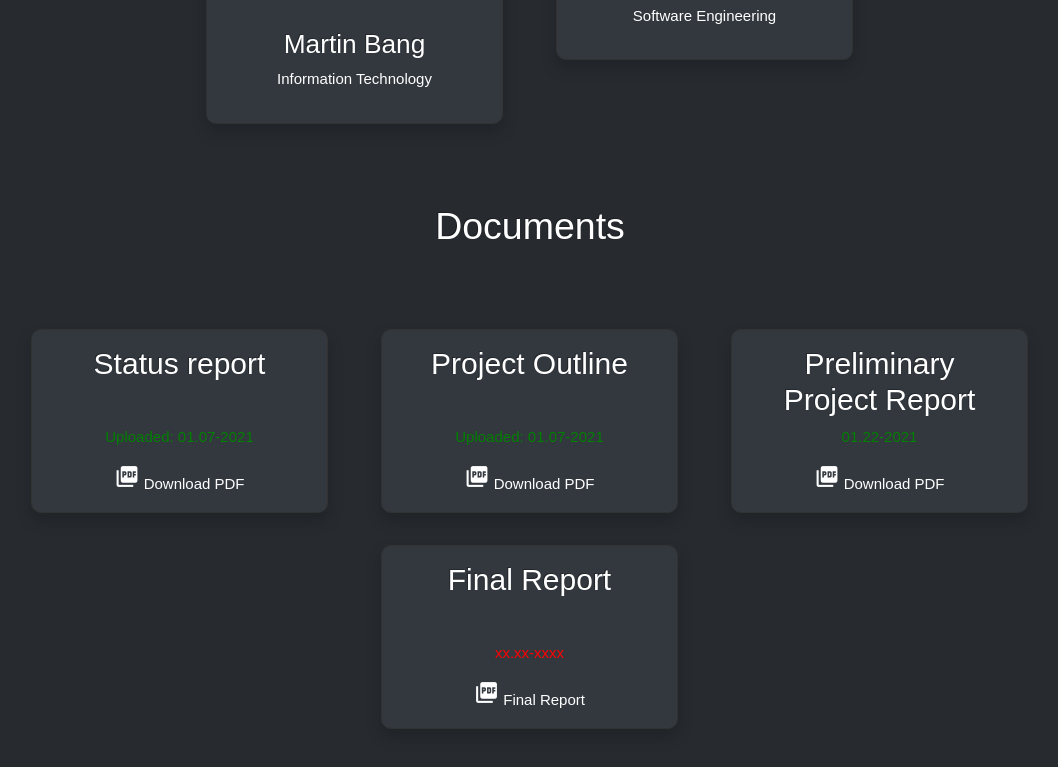
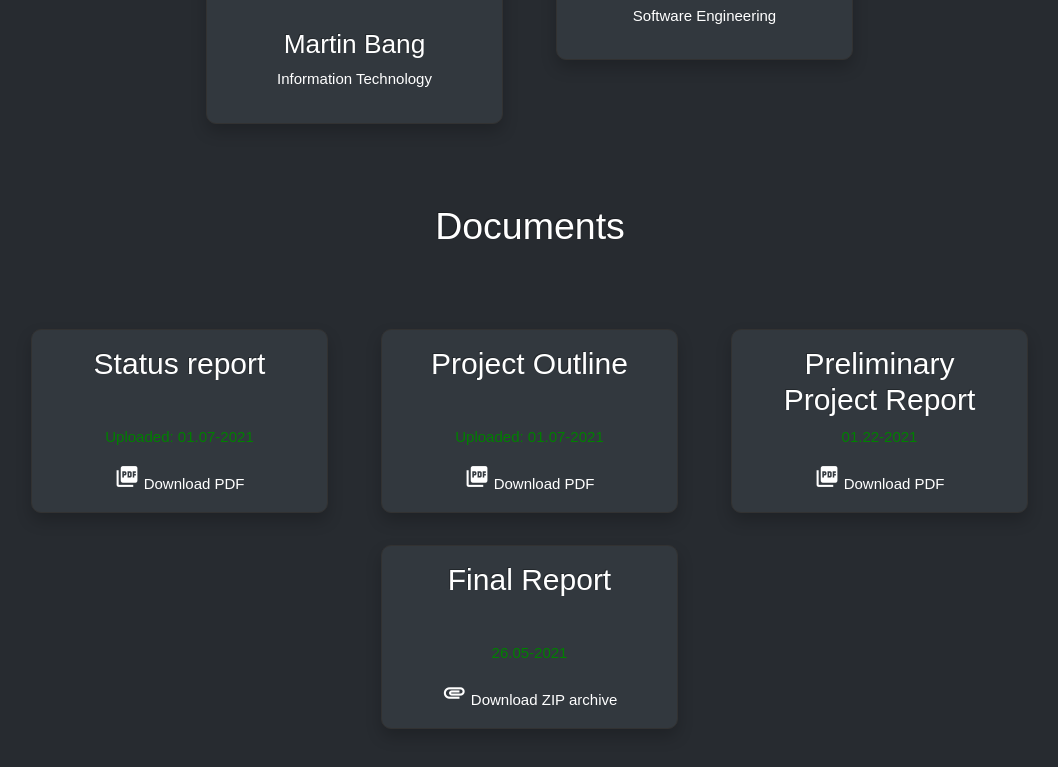
Before and after one commit to Kayizoku/Kayizoku.github.io, a plain HTML site: page index.html in a window 1280 px wide. Shown: the part 1705-2472 px from the top of the page, without its empty margins (110-1168 px from the left). Drawn offline with nearby package versions, Linux system fonts and the light colour scheme.

Commit message:
Update index.html

```diff
--- a/index.html
+++ b/index.html
@@ -145,10 +145,10 @@
   <div class="column">
     <div class="card">
         <h2 tabindex="0">Final Report<br><br></h2>
-        <p tabindex="0"><span style="color: red;">xx.xx-xxxx</span></p>
-          <a href="documents/Prototyping%20of%20a%20phishing%20emulation%20system.pdf" download>
-            <i class="material-icons" style="font-size: 25px">picture_as_pdf</i>
-            Final Report
+        <p tabindex="0"><span style="color: green;">26.05-2021</span></p>
+          <a href="documents/FinalReport.zip" download>
+            <i class="material-icons" style="font-size: 25px">attachment</i>
+            Download ZIP archive
           </a>
     </div>
 </div>
```
